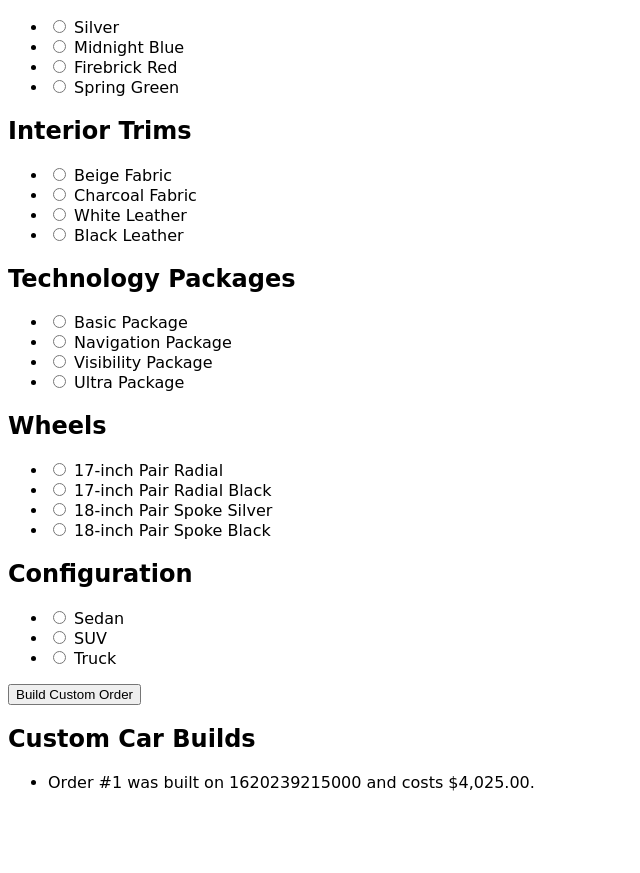
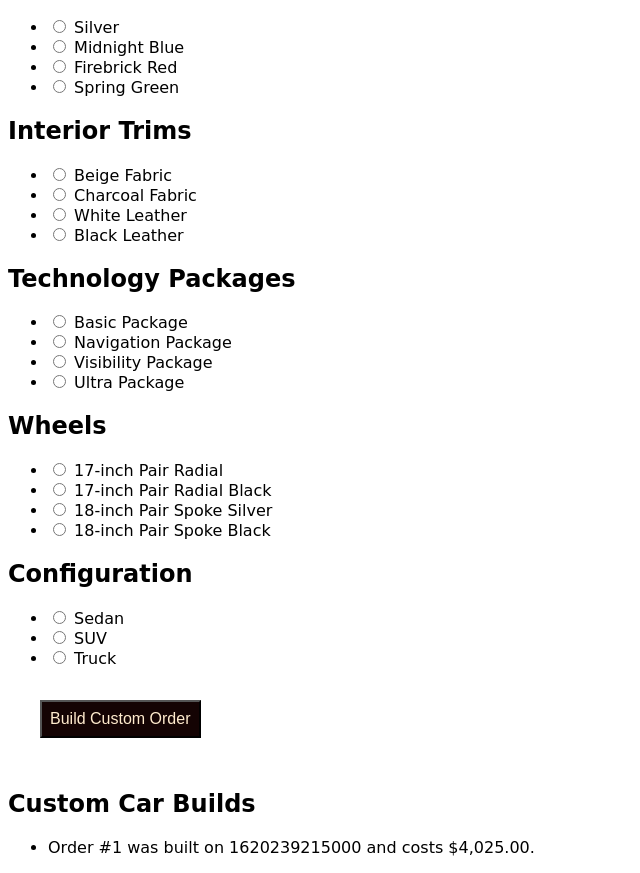
Before and after one commit to gqgonzales/cars-r-us, a plain HTML site: page index.html in a window 1280 px wide. Shown: the part 112-985 px from the top of the page, without its empty margins (0-640 px from the left). Before the commit the page ends 920 px from the top, so only its background shows below. Drawn offline with Linux system fonts and the light colour scheme; a web font is replaced by a local one.

Commit message:
styled order button

```diff
--- a/styles/main.css
+++ b/styles/main.css
@@ -1,3 +1,11 @@
 body {
   font-family: "Zen Dots", cursive;
 }
+
+#orderButton {
+  margin: 1rem 0 2rem 2rem;
+  padding: 0.5rem;
+  background-color: rgb(20, 3, 3);
+  color: blanchedalmond;
+  font-size: 1rem;
+}
```
